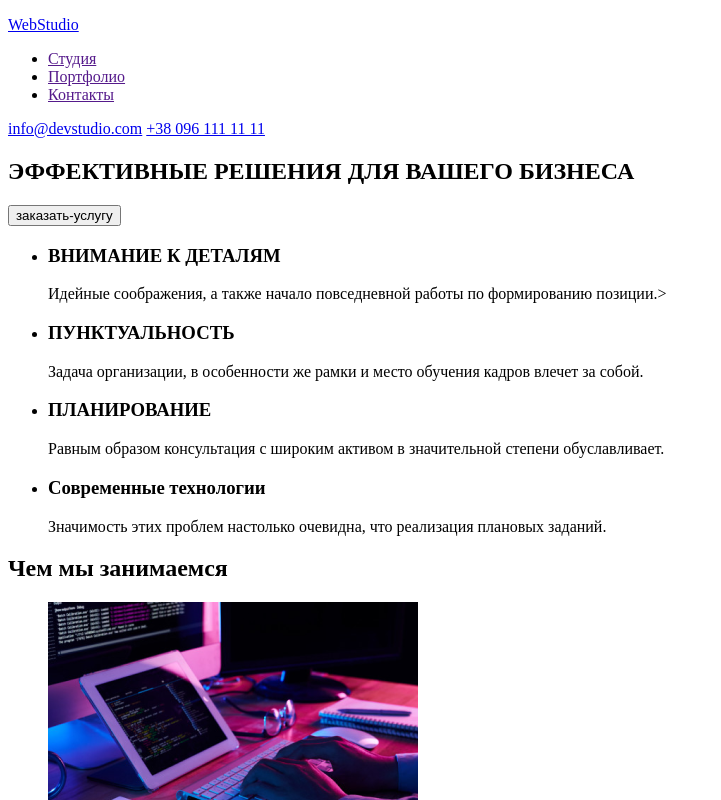
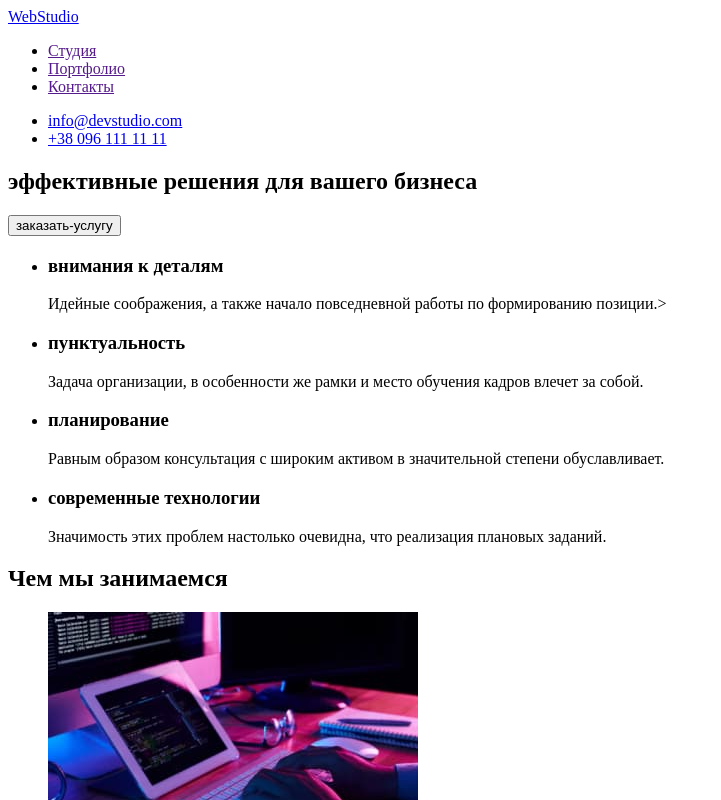
Before and after one commit to dburlutskyi/fe-core-39-online-homework-1, a plain HTML site: page index.html in a window 1280 px wide. Shown: the top 800 px of the page, without its empty margins (0-721 px from the left). Drawn offline with Linux system fonts and the light colour scheme.

Commit message:
Обновление после проверки дз
- Добавление в хедере дива и ул для контактов
- Добавлены фотографии в стиле jpeg
- Убрал в названиях капслок
- В футере логотип вынес за предел тега адрес
-

```diff
--- a/index.html
+++ b/index.html
@@ -10,9 +10,7 @@
     <!--HEADER-->
     <header>
         <nav>
-            <p>
                 <a href="index.html">WebStudio</a>
-            </p>
 
             <ul>
                 <li>
@@ -28,9 +26,14 @@
             </ul>
 
         </nav>
+        <div>
+            <ul>
+                <li><a href="mailto:info@devstudio.com">info@devstudio.com</a></li>
+                <li><a href="tel:+380961111111">+38 096 111 11 11</a></li>
+            </ul>
 
-        <a href="mailto:info@devstudio.com">info@devstudio.com</a>
-        <a href="tel:+380961111111">+38 096 111 11 11</a>
+        </div>
+
 
     </header>
 
@@ -38,7 +41,7 @@
         <!--HEROUS-->
         <section>
             <div>
-                <h1>ЭФФЕКТИВНЫЕ РЕШЕНИЯ ДЛЯ ВАШЕГО БИЗНЕСА</h1>
+                <h1>эффективные решения для вашего бизнеса</h1>
                 <button type="button">заказать-услугу</button>
             </div>
         </section>
@@ -46,22 +49,22 @@
         <!--OUR DISTINCTIVE FEATURES-->
         <section>
             <div>
-                <h2 hidden>Наши преимущества</h2>
+                <h2 hidden>наши преимущества</h2>
                 <ul>
                     <li>
-                        <h3>ВНИМАНИЕ К ДЕТАЛЯМ</h3>
+                        <h3>внимания к деталям</h3>
                         <p>Идейные соображения, а также начало повседневной работы по формированию позиции.></p>
                     </li>
                     <li>
-                        <h3>ПУНКТУАЛЬНОСТЬ</h3>
+                        <h3>пунктуальность</h3>
                         <p>Задача организации, в особенности же рамки и место обучения кадров влечет за собой.</p>
                     </li>
                     <li>
-                        <h3>ПЛАНИРОВАНИЕ</h3>
+                        <h3>планирование</h3>
                         <p>Равным образом консультация с широким активом в значительной степени обуславливает.</p>
                     </li>
                     <li>
-                        <h3>Современные технологии</h3>
+                        <h3>современные технологии</h3>
                         <p>Значимость этих проблем настолько очевидна, что реализация плановых заданий.</p>
                     </li>
                 </ul>
@@ -73,11 +76,11 @@
             <div>
                 <h2>Чем мы занимаемся</h2>
                 <ul>
-                    <li><img src="./images/what-are-we-doing/left.png" alt="Человек печатает на клавиатуре" width="370" height="294">
+                    <li><img src="./images/what-are-we-doing/left.jpg" alt="Человек печатает на клавиатуре" width="370" height="294">
                      </li>
-                    <li><img src="./images/what-are-we-doing/middle.png" alt="Человек держит в руках телефон" width="370" height="294">
+                    <li><img src="./images/what-are-we-doing/middle.jpg" alt="Человек держит в руках телефон" width="370" height="294">
                     </li>
-                    <li><img src="./images/what-are-we-doing/right.png" alt="Человек держит в руках планшет" width="370" height="294">
+                    <li><img src="./images/what-are-we-doing/right.jpg" alt="Человек держит в руках планшет" width="370" height="294">
                     </li>
                 </ul>
             </div>
@@ -118,11 +121,9 @@
 
     <footer>
         <!--Contact Information-->
+        <a href="index.html">WebStudio</a>
 
         <address>
-            <p>
-                <a href="index.html">WebStudio</a>
-            </p>
 
             <ul>
 
```
Also changed, not shown: images/what-are-we-doing/left.jpg (added), images/what-are-we-doing/left.png (deleted), images/what-are-we-doing/middle.jpg (added), images/what-are-we-doing/middle.png (deleted), images/what-are-we-doing/right.jpg (added), images/what-are-we-doing/right.png (deleted), 1 other file.
